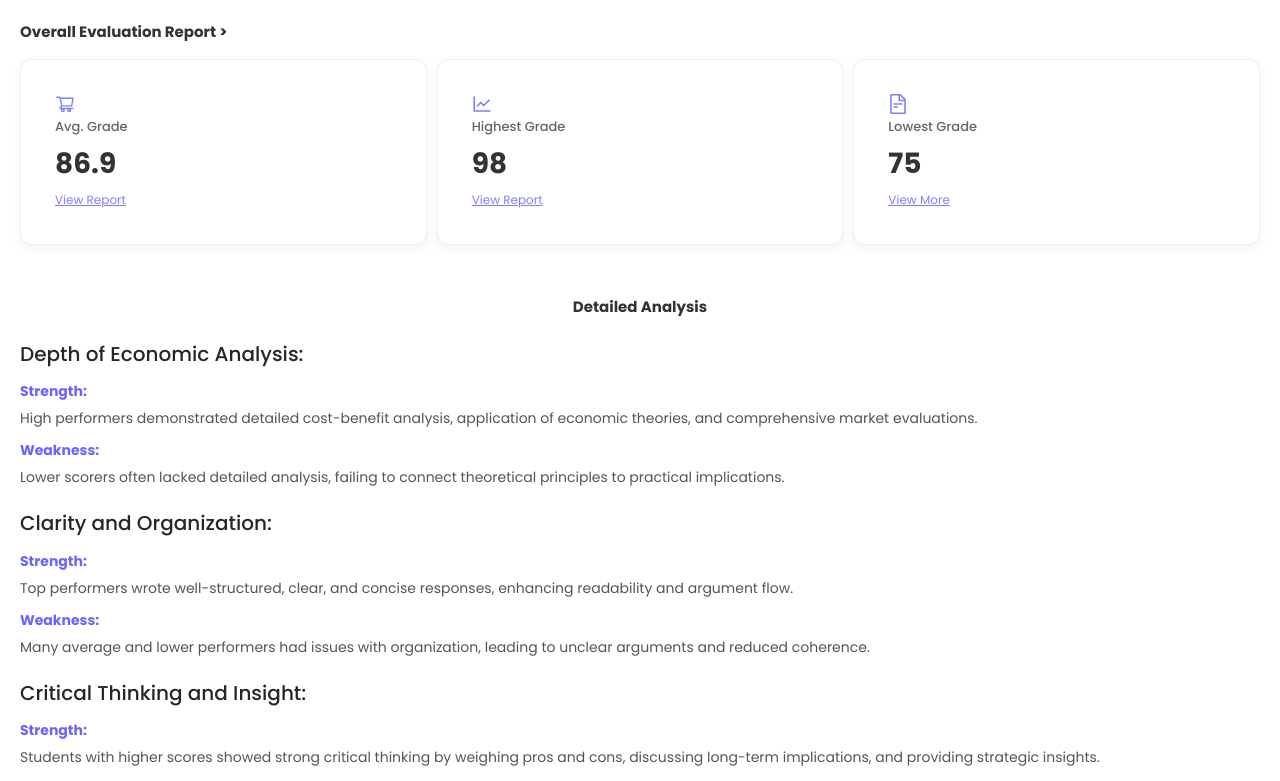
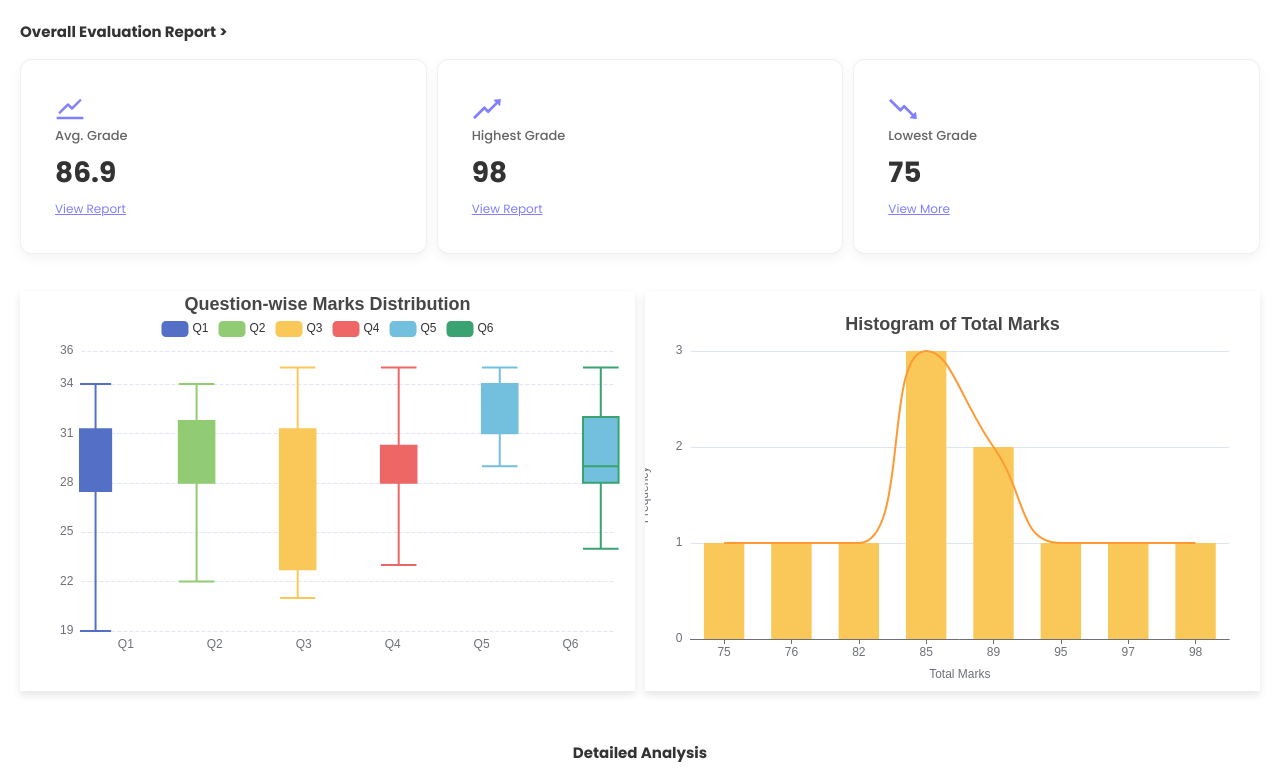
Before and after one commit to gopisuresh-dev2prod/grading-assistant, a React (Create React App) app: page /evaluation-report in a window 1280 px wide. Shown: the top 781 px of the page. Built offline with nearby package versions, Linux system fonts and the light colour scheme; sample sign-in values are in the browser's storage.

Commit message:
update 5 files

```diff
--- a/src/Pages/EvaluationReportPage/EvaluationReportPage.js
+++ b/src/Pages/EvaluationReportPage/EvaluationReportPage.js
@@ -5,6 +5,9 @@ import {
   LineChartOutlined,
   FileTextOutlined,
   ShoppingOutlined,
+  StockOutlined,
+  RiseOutlined,
+  FallOutlined
 } from "@ant-design/icons";
 import ReactECharts from "echarts-for-react";
 import "./EvaluationReportPage.scss";
@@ -77,7 +80,7 @@ const EvaluationReportPage = ({ assignmentName }) => {
       </h1>
       <div className="stats-cards">
         <Card className="stat-card">
-          <ShoppingCartOutlined className="icon" />
+          <StockOutlined  className="icon" />
           <div className="content">
             <h3>Avg. Grade</h3>
             <h2>86.9</h2>
@@ -86,7 +89,7 @@ const EvaluationReportPage = ({ assignmentName }) => {
           </div>
         </Card>
         <Card className="stat-card">
-          <LineChartOutlined className="icon" />
+          <RiseOutlined  className="icon" />
           <div className="content">
             <h3>Highest Grade</h3>
             <h2>98</h2>
@@ -95,7 +98,7 @@ const EvaluationReportPage = ({ assignmentName }) => {
           </div>
         </Card>
         <Card className="stat-card">
-          <FileTextOutlined className="icon" />
+          <FallOutlined   className="icon" />
           <div className="content">
             <h3>Lowest Grade</h3>
             <h2>75</h2>
@@ -104,7 +107,18 @@ const EvaluationReportPage = ({ assignmentName }) => {
           </div>
         </Card>
       </div>
-      <section className="analysis-section">
+
+
+      <div className="charts-section">
+      <div className="chart-container">
+        <ChartCard />
+      </div>
+      <div className="chart-container">
+        <HistogramChart />
+      </div>
+
+    </div>
+    <section className="analysis-section">
         <h1>Detailed Analysis</h1>
         <div className="analysis-content">
           <h2>Depth of Economic Analysis:</h2>
@@ -188,15 +202,6 @@ const EvaluationReportPage = ({ assignmentName }) => {
           </div>
         </div>
       </section>
-
-      <div className="charts-section">
-      <div className="chart-container">
-        <ChartCard />
-      </div>
-      <div className="chart-container">
-        <HistogramChart />
-      </div>
-    </div>
     </div>
   );
 };
--- a/src/Pages/EvaluationReportPage/EvaluationReportPage.scss
+++ b/src/Pages/EvaluationReportPage/EvaluationReportPage.scss
@@ -23,7 +23,7 @@
         padding: 1rem;
 
         .icon {
-          font-size: 2rem;
+          font-size: 3rem;
           margin-right: 1rem;
           color: #8080ff;
         }
--- a/src/Pages/IndividualEvaluationReport/IndividualEvaluationReport.js
+++ b/src/Pages/IndividualEvaluationReport/IndividualEvaluationReport.js
@@ -162,7 +162,15 @@ const IndividualEvaluationReport = ({assignmentName}) => {
 
   return (
     <div className="individual-evaluation-report">
+      <div style={{
+        display:'flex',
+        justifyContent:'space-between'
+      }}>
       <h1 className='page-title'>Individual Evaluation Report {">"} {assignmentName}{" "}</h1>
+      <div>
+      <Button> Export All</Button>
+      </div>
+      </div>
       <Table
         columns={columns}
         dataSource={data}
--- a/src/Pages/IndividualEvaluationReport/IndividualEvaluationReport.scss
+++ b/src/Pages/IndividualEvaluationReport/IndividualEvaluationReport.scss
@@ -9,7 +9,9 @@
     margin-bottom: 1.5rem;
   }
 
-
+ Button{
+  color:#5c2ede ;
+ }
 .ant-table {
   background-color: transparent;
 
--- a/src/Pages/ModifyAssignmentPage/ModifyAssignmentPage.js
+++ b/src/Pages/ModifyAssignmentPage/ModifyAssignmentPage.js
@@ -15,7 +15,7 @@ const ModifyAssignmentPage = () => {
     mapping: []
   });
   const [isGrading, setIsGrading] = useState(false);
-  const [gradingComplete, setGradingComplete] = useState(false);
+  const [gradingComplete, setGradingComplete] = useState(true);
   const [countdown, setCountdown] = useState(10);
 
   const isStartGradingEnabled = assignmentName.trim() !== '' &&
```
